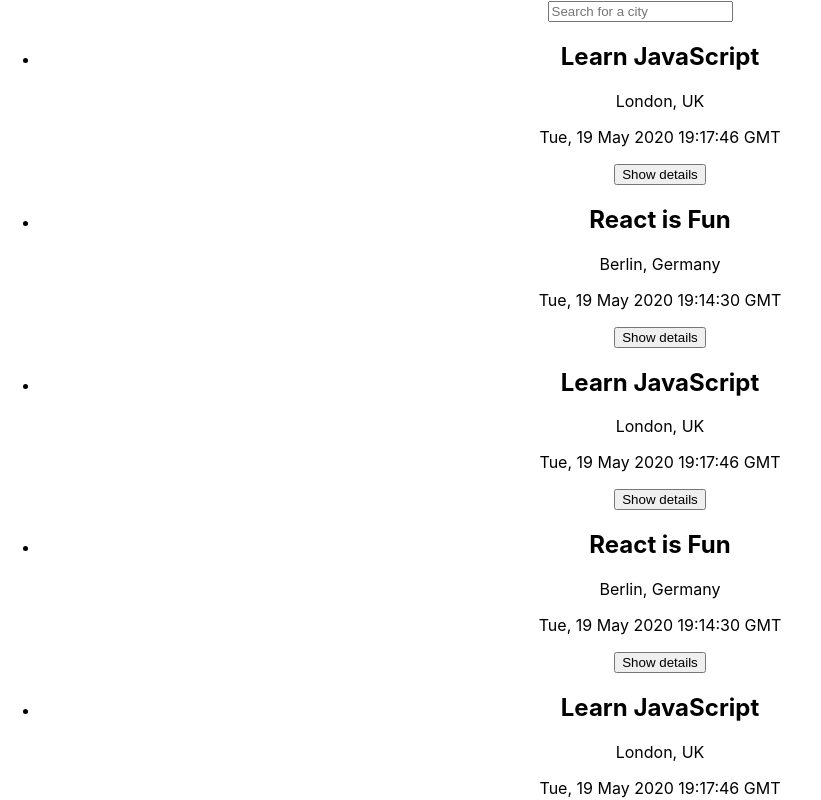
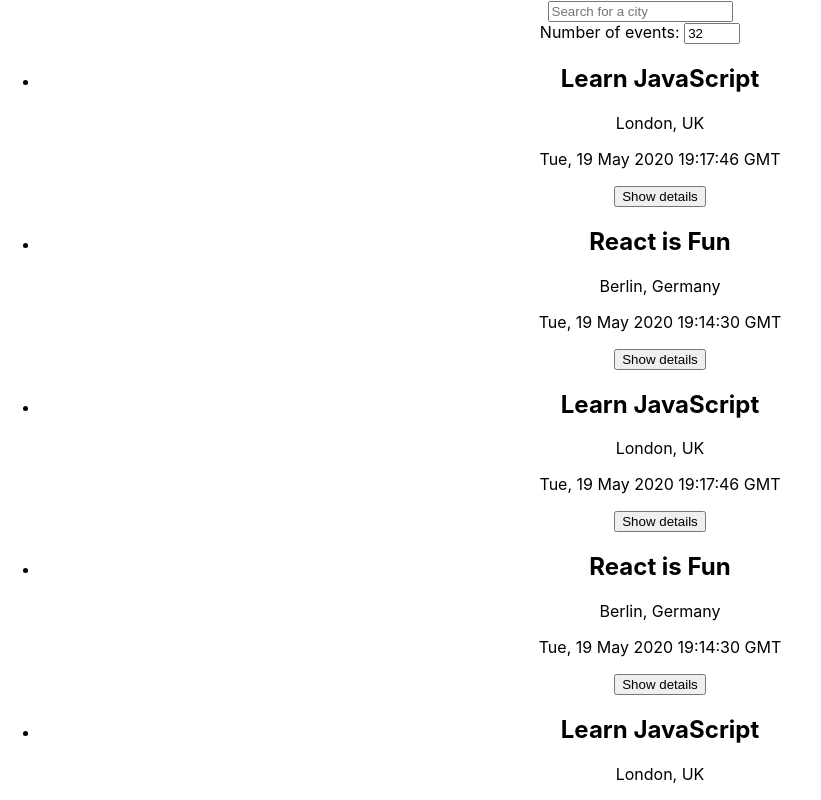
Before and after one commit to timone019/meet, a React (Create React App) app: page / in a window 1280 px wide. Shown: the top 800 px of the page, without its empty margins (0-821 px from the left). Built offline with nearby package versions, Linux system fonts and the light colour scheme.

Commit message:
fixed issue where NOE changes accordingly to user input

```diff
--- a/src/App.js
+++ b/src/App.js
@@ -14,9 +14,6 @@ const App = () => {
   const [allLocations, setAllLocations] = useState([]);
   const [currentCity, setCurrentCity] = useState("See all cities");
 
-  useEffect(() => {
-    fetchData();
-  }, [currentCity]);
 
   const fetchData = async () => {
     const allEvents = await getEvents();
@@ -28,11 +25,15 @@ const App = () => {
     setAllLocations(extractLocations(allEvents));
   };
 
+  useEffect(() => {
+    fetchData();
+  }, [currentCity, currentNOE]);
+
   return (
     <div className="App">
       <CitySearch allLocations={allLocations} setCurrentCity={setCurrentCity} />
+      <NumberOfEvents currentNOE={currentNOE} setCurrentNOE={setCurrentNOE} />
       <EventList events={events} data-testid="event-list" />
-      <NumberOfEvents currentNOE={currentNOE} setCurrentNOE={setCurrentNOE} />
     </div>
   );
 };
--- a/src/api.js
+++ b/src/api.js
@@ -21,6 +21,13 @@ export const extractLocations = (events) => {
  * This function will fetch the list of all events
  */
 
+const checkToken = async (accessToken) => {
+  const response = await fetch(
+    `https://www.googleapis.com/oauth2/v1/tokeninfo?access_token=${accessToken}`
+  );
+  const result = await response.json();
+  return result;
+};
 export const getAccessToken = async () => {
   const accessToken = localStorage.getItem("access_token");
   const getToken = async (code) => {
@@ -65,13 +72,7 @@ export const getAccessToken = async () => {
 };
 
 
-const checkToken = async (accessToken) => {
-  const response = await fetch(
-    `https://www.googleapis.com/oauth2/v1/tokeninfo?access_token=${accessToken}`
-  );
-  const result = await response.json();
-  return result;
-};
+
 export const getEvents = async () => {
   const removeQuery = () => {
     let newurl;
--- a/src/components/NumberOfEvents.js
+++ b/src/components/NumberOfEvents.js
@@ -1,13 +1,19 @@
 //src/components/NumberOfEvent.js
 
 import { useState } from "react";
-import EventList from "./EventList";
+// import EventList from "./EventList";
 
-const NumberOfEvents = () => {
-  const [numberOfEvents, setNumberOfEvents] = useState(32);
+const NumberOfEvents = ({ currentNOE = 0, setCurrentNOE }) => {
+  const [numberOfEvents, setNumberOfEvents] = useState(currentNOE);
 
   const handleInputChanged = (event) => {
-    setNumberOfEvents(event.target.value);
+    const value = Number(event.target.value);
+    if (isNaN(value)) {
+       // The user has entered an invalid number, so we don't update the state
+      return;
+    }
+    setCurrentNOE(value);
+    setNumberOfEvents(value);
   };
 
   return (
@@ -24,7 +30,7 @@ const NumberOfEvents = () => {
         onChange={handleInputChanged}
       />
 
-    <EventList numberOfEvents={numberOfEvents} />
+    {/* <EventList numberOfEvents={numberOfEvents} /> */}
 
     </div>
   );
```
Also changed, not shown: 1 other file (tests, documents, lock files or other folders).
